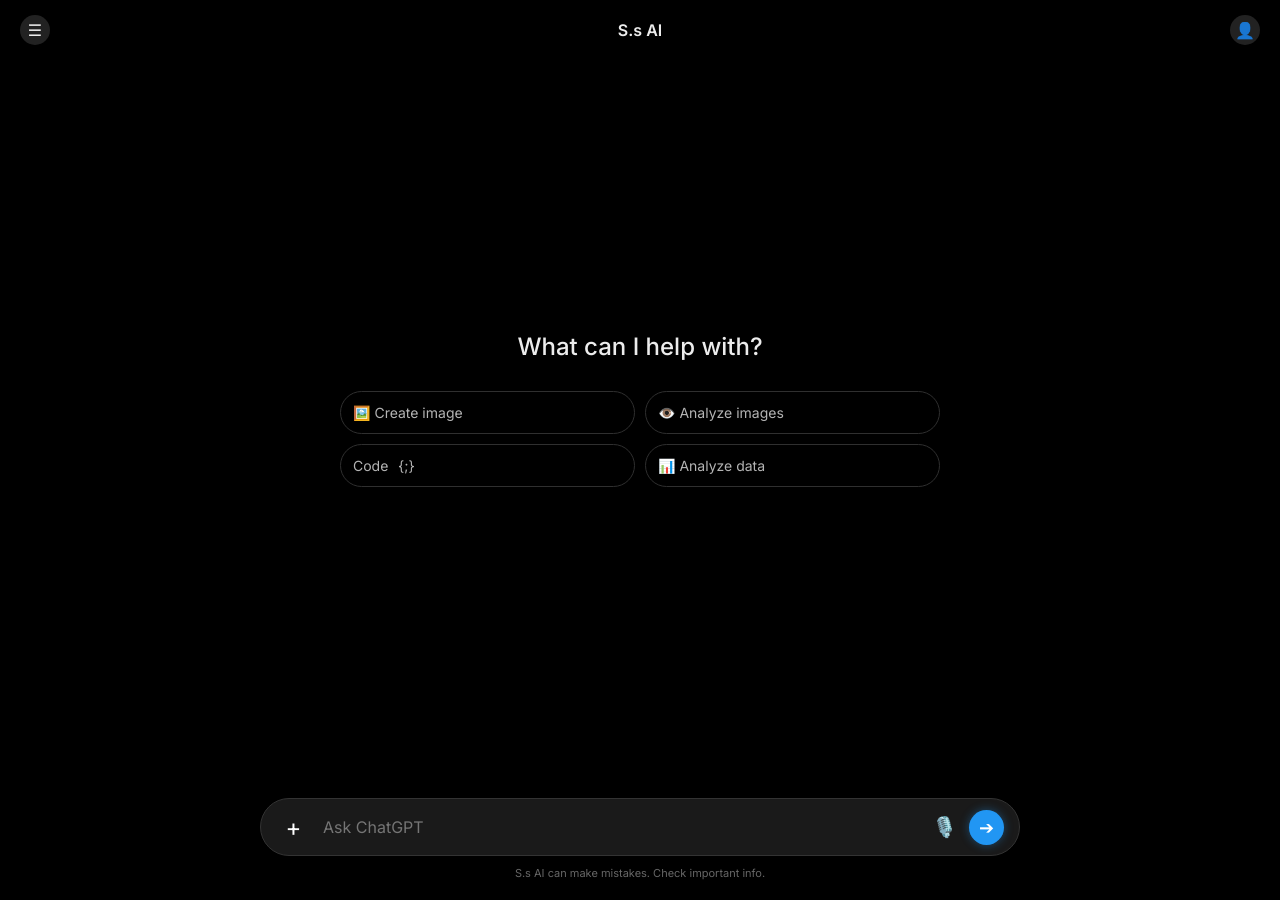
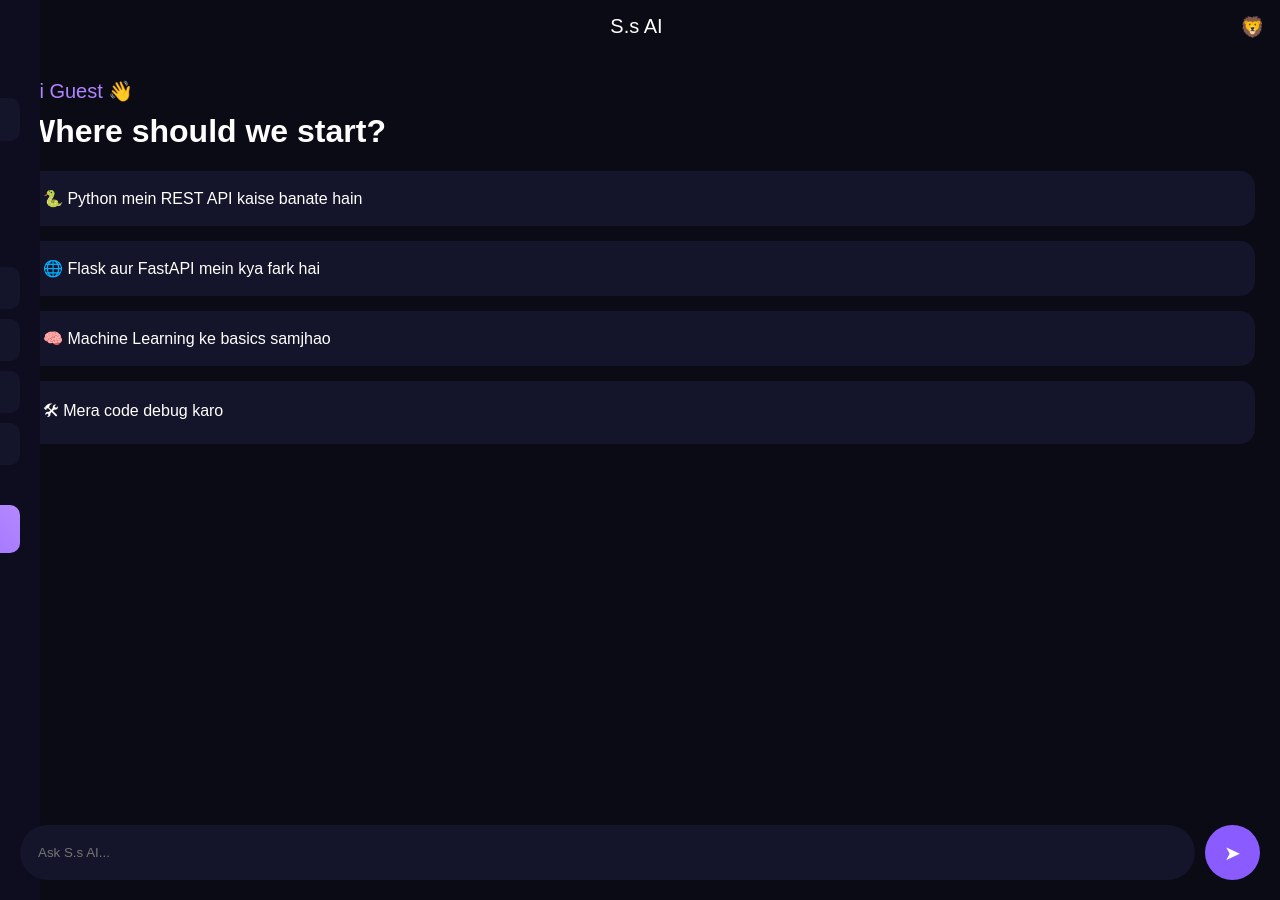
Before and after one commit to sharmashivam9109-debug/S.s-AI-chat, a Flask app: page / in a window 1280 px wide. Run offline with Flask 3, Linux system fonts and the light colour scheme.

Commit message:
Update index.html

```diff
--- a/templates/index.html
+++ b/templates/index.html
@@ -1,189 +1,207 @@
 <!DOCTYPE html>
 <html lang="en">
 <head>
-    <meta charset="UTF-8">
-    <meta name="viewport" content="width=device-width, initial-scale=1.0">
-    <title>S.s AI | Pro Chat</title>
+<meta charset="UTF-8">
+<meta name="viewport" content="width=device-width, initial-scale=1.0">
+<title>S.s AI</title>
 
-    <script src="https://cdn.jsdelivr.net/npm/marked/marked.min.js"></script>
-    <link href="https://fonts.googleapis.com/css2?family=Inter:wght@400;500;600&display=swap" rel="stylesheet">
-    <style>
-        :root {
-            --bg-color: #000000;
-            --input-bg: #1a1a1a;
-            --text-color: #ececec;
-            --border-color: #2f2f2f;
-            --accent-blue: #2196F3;
-        }
+<style>
 
-        * { margin: 0; padding: 0; box-sizing: border-box; font-family: 'Inter', sans-serif; }
-        body { background-color: var(--bg-color); color: var(--text-color); height: 100vh; display: flex; flex-direction: column; }
+body{
+    margin:0;
+    font-family: Arial, Helvetica, sans-serif;
+    background:#0b0b16;
+    color:white;
+}
 
-        /* --- Header --- */
-        header { padding: 15px 20px; display: flex; justify-content: space-between; align-items: center; position: sticky; top: 0; background: var(--bg-color); z-index: 10; }
-        .menu-icon { width: 30px; height: 30px; background: #222; border-radius: 50%; display: flex; align-items: center; justify-content: center; cursor: pointer; }
+/* top bar */
 
-        /* --- Main Chat Window --- */
-        #chat-container { flex: 1; overflow-y: auto; padding: 20px; display: flex; flex-direction: column; align-items: center; justify-content: center; }
-        .welcome-screen { text-align: center; max-width: 600px; width: 100%; }
-        .welcome-screen h1 { font-size: 24px; margin-bottom: 30px; font-weight: 500; }
+.top{
+    display:flex;
+    justify-content:space-between;
+    padding:15px;
+    font-size:20px;
+}
 
-        /* Quick Action Buttons (Same as 6041.jpg) */
-        .quick-actions { display: grid; grid-template-columns: 1fr 1fr; gap: 10px; margin-bottom: 20px; }
-        .action-card {
-            background: transparent; border: 1px solid var(--border-color);
-            padding: 12px; border-radius: 25px; display: flex; align-items: center;
-            gap: 10px; cursor: pointer; transition: 0.2s; font-size: 14px; color: #b4b4b4;
-        }
-        .action-card:hover { background: #1a1a1a; border-color: #444; }
-        .action-card i { font-size: 18px; }
+/* main */
 
-        /* --- ChatGPT Style Input Bar --- */
-        .bottom-container { padding: 20px; width: 100%; max-width: 800px; margin: 0 auto; }
-        .input-pill {
-            background: var(--input-bg);
-            border-radius: 40px;
-            padding: 8px 15px;
-            display: flex;
-            align-items: center;
-            gap: 12px;
-            border: 1px solid #333;
-        }
-        .add-icon { width: 35px; height: 35px; color: #fff; font-size: 24px; cursor: pointer; display: flex; align-items: center; justify-content: center; }
+.container{
+    padding:25px;
+}
 
-        textarea {
-            flex: 1;
-            background: transparent;
-            border: none;
-            color: #fff;
-            font-size: 16px;
-            resize: none;
-            outline: none;
-            padding: 10px 0;
-            max-height: 150px;
-        }
+h1{
+    font-size:32px;
+    margin-top:10px;
+}
 
-        .voice-wave {
-            width: 35px;
-            height: 35px;
-            background: var(--accent-blue);
-            border-radius: 50%;
-            display: flex;
-            align-items: center;
-            justify-content: center;
-            cursor: pointer;
-            box-shadow: 0 0 10px rgba(33, 150, 243, 0.4);
-        }
+.sub{
+    color:#b084ff;
+    font-size:20px;
+}
 
-        /* Message Bubbles for actual chat */
-        .msg-box { width: 100%; max-width: 700px; margin-bottom: 25px; display: flex; flex-direction: column; }
-        .user-msg { align-items: flex-end; }
-        .ai-msg { align-items: flex-start; }
-        .bubble { padding: 12px 18px; border-radius: 20px; max-width: 85%; line-height: 1.5; font-size: 15px; }
-        .user-bubble { background: #2f2f2f; color: #fff; border-bottom-right-radius: 5px; }
-        .ai-bubble { background: transparent; color: #ececec; border: none; padding-left: 0; }
+/* suggestion buttons */
 
-        /* --- Hide elements when chatting starts --- */
-        .chatting .welcome-screen { display: none; }
-        .chatting #chat-container { justify-content: flex-start; }
+.card{
+    background:#14142a;
+    padding:18px;
+    border-radius:15px;
+    margin-top:15px;
+    cursor:pointer;
+    transition:0.2s;
+}
 
-    </style>
+.card:hover{
+    background:#1d1d38;
+}
+
+/* chat input */
+
+.chatbox{
+    position:fixed;
+    bottom:20px;
+    left:20px;
+    right:20px;
+    display:flex;
+}
+
+input{
+    flex:1;
+    padding:18px;
+    border-radius:30px;
+    border:none;
+    background:#14142a;
+    color:white;
+}
+
+button{
+    margin-left:10px;
+    border:none;
+    border-radius:50%;
+    width:55px;
+    height:55px;
+    background:#8a5cff;
+    color:white;
+    font-size:20px;
+}
+
+/* sidebar */
+
+.sidebar{
+    position:fixed;
+    left:-260px;
+    top:0;
+    width:260px;
+    height:100%;
+    background:#0d0d1f;
+    padding:20px;
+    transition:0.3s;
+}
+
+.sidebar.active{
+    left:0;
+}
+
+.menu{
+    margin-top:30px;
+}
+
+.item{
+    padding:12px;
+    margin-top:10px;
+    background:#14142a;
+    border-radius:10px;
+}
+
+.theme{
+    margin-top:20px;
+}
+
+.login{
+    margin-top:40px;
+    background:linear-gradient(45deg,#7b4dff,#b388ff);
+    padding:15px;
+    border-radius:10px;
+    text-align:center;
+}
+
+</style>
 </head>
+
 <body>
 
-    <header>
-        <div class="menu-icon">☰</div>
-        <div style="font-weight: 600;">S.s AI</div>
-        <div class="menu-icon">👤</div>
-    </header>
+<div class="sidebar" id="side">
+<h2>✨ S.s AI</h2>
 
-    <div id="chat-container">
-        <div class="welcome-screen">
-            <h1>What can I help with?</h1>
+<div class="menu">
 
-            <div class="quick-actions">
-                <div class="action-card">🖼️ Create image</div>
-                <div class="action-card">👁️ Analyze images</div>
-                <div class="action-card">Code <code>{;}</code></div>
-                <div class="action-card">📊 Analyze data</div>
-            </div>
-        </div>
+<div class="item">✏️ New Chat</div>
 
-        <div id="chat-history" style="width: 100%; max-width: 700px;"></div>
-    </div>
+<h3>⚙ Settings</h3>
 
-    <div class="bottom-container">
-        <div class="input-pill">
-            <div class="add-icon" title="Upload">+</div>
-            <textarea id="user-input" rows="1" placeholder="Ask ChatGPT" oninput="autoResize(this)"></textarea>
-            <span style="cursor:pointer; font-size:20px;" onclick="startVoice()">🎙️</span>
-            <div class="voice-wave" onclick="sendMessage()">
-                <span style="color:white; font-size:18px;">➔</span>
-            </div>
-        </div>
-        <p style="text-align: center; font-size: 11px; color: #666; margin-top: 10px;">
-            S.s AI can make mistakes. Check important info.
-        </p>
-    </div>
+<div class="theme">
+Theme
+<br><br>
+🌙 Dark | ☀ Light | 🔁 Auto
+</div>
 
-    <script>
-        function autoResize(textarea) {
-            textarea.style.height = 'auto';
-            textarea.style.height = textarea.scrollHeight + 'px';
-        }
+<div class="item">Font Size</div>
 
-        async function sendMessage() {
-            const input = document.getElementById('user-input');
-            const text = input.value.trim();
-            if (!text) return;
+<div class="item">Sound Effects</div>
 
-            // Switch to chat mode
-            document.body.classList.add('chatting');
-            const history = document.getElementById('chat-history');
+<div class="item">Enter to Send</div>
 
-            // User Bubble
-            history.innerHTML += `
-                <div class="msg-box user-msg">
-                    <div class="bubble user-bubble">${text}</div>
-                </div>`;
+<div class="item">Show Copy Button</div>
 
-            input.value = '';
-            input.style.height = 'auto';
+<div class="login">
+Login / Sign up
+</div>
 
-            try {
-                // Deployment successful - Fetching from your Railway backend
-                const response = await fetch('/chat', {
-                    method: 'POST',
-                    headers: { 'Content-Type': 'application/json' },
-                    body: JSON.stringify({ message: text })
-                });
-                const data = await response.json();
+</div>
+</div>
 
-                // AI Response
-                history.innerHTML += `
-                    <div class="msg-box ai-msg">
-                        <div class="bubble ai-bubble">${marked.parse(data.reply)}</div>
-                    </div>`;
+<div class="top">
 
-                document.getElementById('chat-container').scrollTop = document.getElementById('chat-container').scrollHeight;
-            } catch (err) {
-                console.error("Fetch error:", err);
-            }
-        }
+<div onclick="toggle()">☰</div>
 
-        function startVoice() {
-            const SpeechRecognition = window.SpeechRecognition || window.webkitSpeechRecognition;
-            if (!SpeechRecognition) return alert("Browser not supported");
+<div>S.s AI</div>
 
-            const recognition = new SpeechRecognition();
-            recognition.lang = 'hi-IN';
-            recognition.onstart = () => { document.getElementById('user-input').placeholder = "Listening..."; };
-            recognition.onresult = (event) => {
-                document.getElementById('user-input').value = event.results[0][0].transcript;
-                sendMessage();
-            };
-            recognition.start();
-        }
-    </script>
+<div>🦁</div>
+
+</div>
+
+
+<div class="container">
+
+<div class="sub">Hi Guest 👋</div>
+
+<h1>Where should we start?</h1>
+
+<div class="card">🐍 Python mein REST API kaise banate hain</div>
+
+<div class="card">🌐 Flask aur FastAPI mein kya fark hai</div>
+
+<div class="card">🧠 Machine Learning ke basics samjhao</div>
+
+<div class="card">🛠 Mera code debug karo</div>
+
+</div>
+
+<div class="chatbox">
+
+<input placeholder="Ask S.s AI...">
+
+<button>➤</button>
+
+</div>
+
+
+<script>
+
+function toggle(){
+document.getElementById("side").classList.toggle("active")
+}
+
+</script>
+
 </body>
 </html>
```
